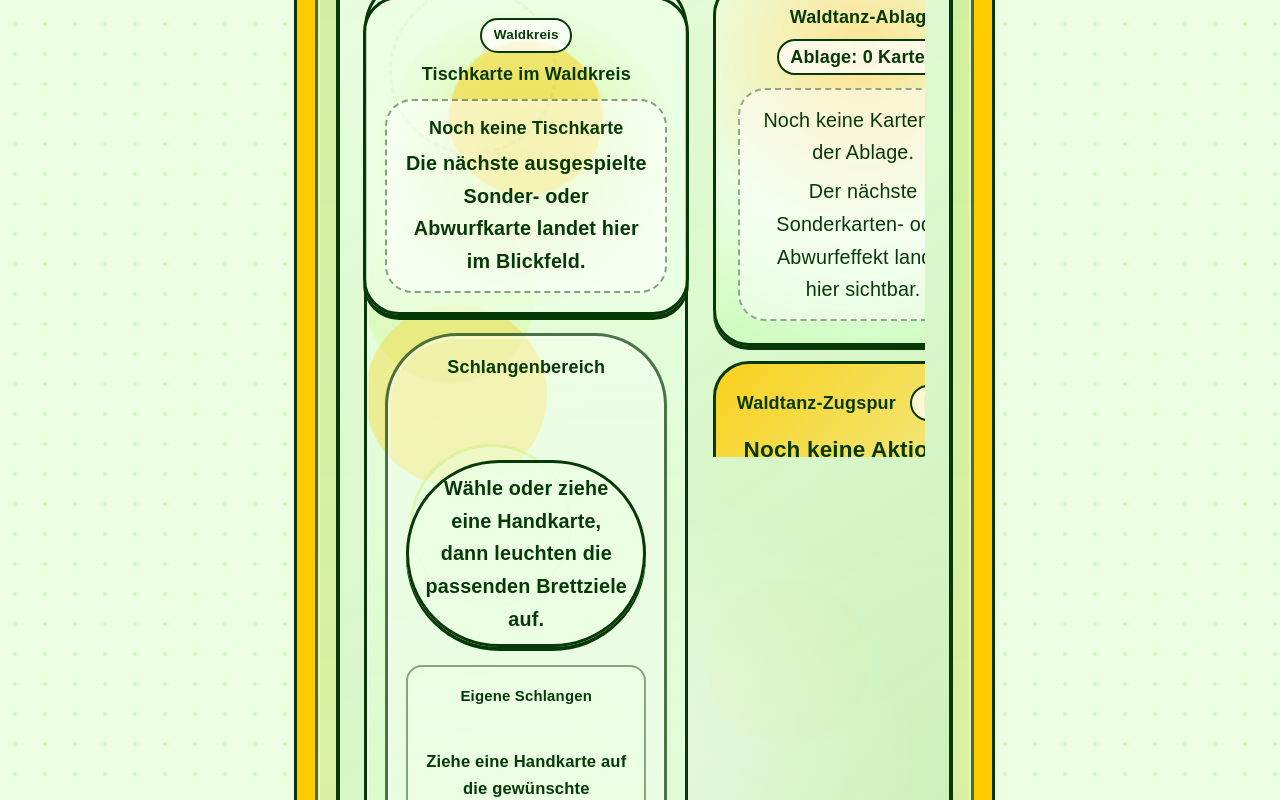
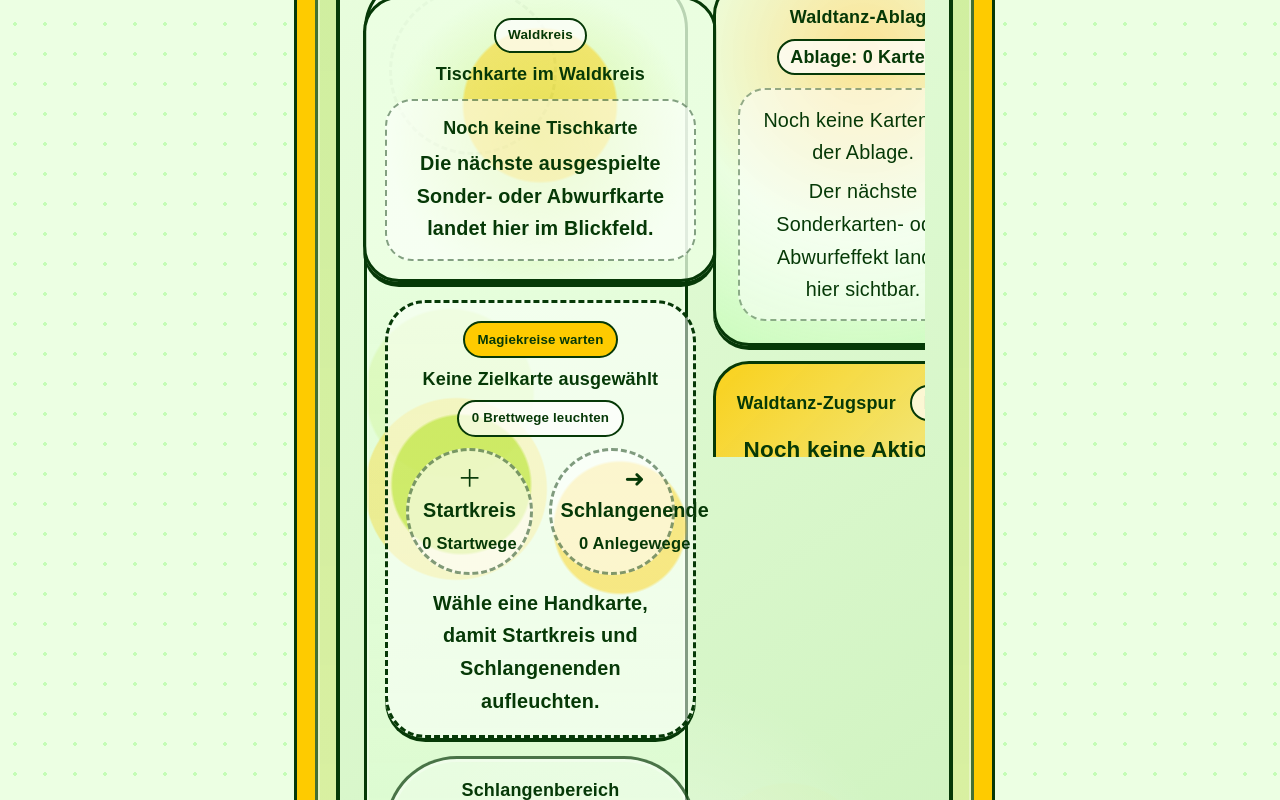
Before and after one commit to hanno79/schlangentanz-v2, a React (Vite) app: page / in a window 1280 px wide. Shown: the part 4761-5561 px from the top of the page. Built offline with nearby package versions, Linux system fonts and the light colour scheme.

Commit message:
M1ah: Magiekreise in die Waldtanz-Lichtung legen

```diff
--- a/src/App.css
+++ b/src/App.css
@@ -2621,7 +2621,7 @@ code {
 .waldtanz-arenastein__schlangenlichtung {
   min-height: clamp(26rem, 48vh, 38rem);
   display: grid;
-  grid-template-rows: auto minmax(0, 1fr);
+  grid-template-rows: auto auto minmax(0, 1fr);
   gap: clamp(0.7rem, 1.4vw, 1rem);
   align-content: stretch;
   padding: clamp(0.7rem, 1.4vw, 1rem);
@@ -2637,6 +2637,98 @@ code {
 .waldtanz-arenastein__schlangenlichtung .schlangenbereich {
   min-height: 0;
   background: rgba(255, 255, 255, 0.32);
+}
+
+.waldtanz-magiekreise {
+  display: grid;
+  gap: 0.65rem;
+  padding: clamp(0.75rem, 1.5vw, 1rem);
+  border: 3px dashed var(--st-color-border-strong);
+  border-radius: 2.25rem;
+  background:
+    radial-gradient(circle at 24% 42%, rgba(164, 222, 2, 0.48) 0 3.8rem, transparent 3.95rem),
+    radial-gradient(circle at 76% 52%, rgba(254, 203, 0, 0.44) 0 3.6rem, transparent 3.75rem),
+    rgba(255, 255, 255, 0.5);
+  box-shadow: 0 4px 0 var(--st-color-border-strong);
+}
+
+.waldtanz-magiekreise__kopf {
+  display: flex;
+  flex-wrap: wrap;
+  gap: 0.45rem 0.65rem;
+  align-items: center;
+  justify-content: center;
+  text-align: center;
+}
+
+.waldtanz-magiekreise__badge,
+.waldtanz-magiekreise__zaehler {
+  width: fit-content;
+  padding: 0.18rem 0.7rem;
+  border: 2px solid var(--st-color-border-strong);
+  border-radius: 999px;
+  background: var(--st-color-secondary-container);
+  font-family: var(--st-font-headline);
+  font-size: 0.74rem;
+  font-weight: 900;
+}
+
+.waldtanz-magiekreise__zaehler {
+  background: rgba(255, 255, 255, 0.72);
+}
+
+.waldtanz-magiekreise__liste {
+  display: grid;
+  grid-template-columns: repeat(2, minmax(7rem, 1fr));
+  gap: clamp(0.55rem, 1.4vw, 0.9rem);
+  margin: 0;
+  padding: 0;
+  list-style: none;
+}
+
+.waldtanz-magiekreise__kreis {
+  display: grid;
+  place-items: center;
+  align-content: center;
+  gap: 0.16rem;
+  aspect-ratio: 1;
+  min-height: 5.7rem;
+  padding: 0.5rem;
+  border: 3px dashed rgba(6, 57, 7, 0.5);
+  border-radius: 999px;
+  background: rgba(255, 255, 255, 0.6);
+  color: var(--st-color-border-strong);
+  font-family: var(--st-font-headline);
+  font-weight: 900;
+  text-align: center;
+}
+
+.waldtanz-magiekreise__kreis--aktiv {
+  border-style: solid;
+  background: linear-gradient(145deg, var(--st-color-primary-container), var(--st-color-secondary-container));
+  box-shadow: 0 4px 0 var(--st-color-border-strong);
+  animation: waldtanz-zielkreis-puls 1.7s ease-in-out infinite;
+}
+
+.waldtanz-magiekreise__kreis span {
+  font-size: 1.35rem;
+  line-height: 1;
+}
+
+.waldtanz-magiekreise__kreis small,
+.waldtanz-magiekreise p {
+  margin: 0;
+  font-family: var(--st-font-body);
+  font-weight: 900;
+}
+
+.waldtanz-magiekreise p {
+  text-align: center;
+}
+
+@keyframes waldtanz-zielkreis-puls {
+  0%, 100% { transform: translateY(0); }
+  50% { transform: translateY(-3px); }
 }
 
 .waldtanz-tischkarte {
--- a/src/App.tsx
+++ b/src/App.tsx
@@ -39,6 +39,7 @@ import WaldtanzAufgabentafel from './components/WaldtanzAufgabentafel'
 import WaldtanzKartenpop from './components/WaldtanzKartenpop'
 import WaldtanzBonuszauber from './components/WaldtanzBonuszauber'
 import WaldtanzTischkarte from './components/WaldtanzTischkarte'
+import WaldtanzMagiekreise from './components/WaldtanzMagiekreise'
 import WertungPanel from './components/WertungPanel'
 import type { KiGegnerAnzahl } from './components/SonnigesNestLobby'
 import { aktionsLabel } from './aktionsLabel'
@@ -303,6 +304,11 @@ function App({ initialZustand }: AppProps) {
                 <div className="waldtanz-arenastein__spielfeld">
                   <section className="waldtanz-arenastein__schlangenlichtung" aria-label="Schlangenlichtung">
                     <WaldtanzTischkarte zustand={zustand} />
+                    <WaldtanzMagiekreise
+                      ausgewaehlteHandkarteId={ausgewaehlteHandkarte?.id ?? null}
+                      neueSchlangeStartenAktionen={versteckeKiEinzelaktionen ? [] : neueSchlangeStartenAktionen}
+                      karteAnlegenAktionen={versteckeKiEinzelaktionen ? [] : karteAnlegenAktionen}
+                    />
                     <Schlangenbereich
                       zustand={zustand} zeigeSchlangenhaeutungBrettziel={!versteckeKiEinzelaktionen}
                       aktiverSpieler={aktiverSpieler}
--- /dev/null
+++ b/src/components/WaldtanzMagiekreise.tsx
@@ -0,0 +1,70 @@
+/*
+Author: rahn
+Datum: 15.06.2026
+Version: 1.0
+Beschreibung: Board-nahe Google-Stitch-Magiekreise fuer Start- und Anlegeziele in der Waldtanz-Schlangenlichtung.
+*/
+
+import type { SpielAktion } from '../engine'
+
+interface WaldtanzMagiekreiseProps {
+  ausgewaehlteHandkarteId: string | null
+  neueSchlangeStartenAktionen: Extract<SpielAktion, { typ: 'NeueSchlangeStarten' }>[]
+  karteAnlegenAktionen: Extract<SpielAktion, { typ: 'KarteAnlegen' }>[]
+}
+
+function countNeueSchlangeStarten(
+  aktionen: WaldtanzMagiekreiseProps['neueSchlangeStartenAktionen'],
+  karteId: string | null,
+): number {
+  return karteId ? aktionen.filter((aktion) => aktion.handkartenId === karteId).length : 0
+}
+
+function countKarteAnlegen(
+  aktionen: WaldtanzMagiekreiseProps['karteAnlegenAktionen'],
+  karteId: string | null,
+): number {
+  return karteId ? aktionen.filter((aktion) => aktion.handkartenId === karteId).length : 0
+}
+
+function pluralisiere(anzahl: number, singular: string, plural: string): string {
+  return `${anzahl} ${anzahl === 1 ? singular : plural}`
+}
+
+export default function WaldtanzMagiekreise({
+  ausgewaehlteHandkarteId,
+  neueSchlangeStartenAktionen,
+  karteAnlegenAktionen,
+}: WaldtanzMagiekreiseProps) {
+  const startkreisAnzahl = countNeueSchlangeStarten(neueSchlangeStartenAktionen, ausgewaehlteHandkarteId)
+  const schlangenendeAnzahl = countKarteAnlegen(karteAnlegenAktionen, ausgewaehlteHandkarteId)
+  const brettwegeAnzahl = startkreisAnzahl + schlangenendeAnzahl
+  const istAktiv = Boolean(ausgewaehlteHandkarteId && brettwegeAnzahl > 0)
+  const statusText = istAktiv ? 'Magiekreise aktiv' : 'Magiekreise warten'
+  const hilfeText = istAktiv
+    ? 'Spiele die Karte direkt in einen leuchtenden Kreis der Waldlichtung.'
+    : 'Wähle eine Handkarte, damit Startkreis und Schlangenenden aufleuchten.'
+
+  return (
+    <section className={`waldtanz-magiekreise${istAktiv ? ' waldtanz-magiekreise--aktiv' : ''}`} aria-label="Waldtanz-Magiekreise">
+      <div className="waldtanz-magiekreise__kopf">
+        <span className="waldtanz-magiekreise__badge">{statusText}</span>
+        <strong>{ausgewaehlteHandkarteId ? `Zielkarte: ${ausgewaehlteHandkarteId}` : 'Keine Zielkarte ausgewählt'}</strong>
+        <span className="waldtanz-magiekreise__zaehler">{brettwegeAnzahl} Brettwege leuchten</span>
+      </div>
+      <ul className="waldtanz-magiekreise__liste" aria-label="Leuchtende Brettwege">
+        <li className={`waldtanz-magiekreise__kreis${startkreisAnzahl > 0 ? ' waldtanz-magiekreise__kreis--aktiv' : ''}`} aria-label={`Startkreis: ${pluralisiere(startkreisAnzahl, 'Startweg', 'Startwege')}`}>
+          <span aria-hidden="true">＋</span>
+          <strong>Startkreis</strong>
+          <small>{pluralisiere(startkreisAnzahl, 'Startweg', 'Startwege')}</small>
+        </li>
+        <li className={`waldtanz-magiekreise__kreis${schlangenendeAnzahl > 0 ? ' waldtanz-magiekreise__kreis--aktiv' : ''}`} aria-label={`Schlangenende: ${pluralisiere(schlangenendeAnzahl, 'Anlegeweg', 'Anlegewege')}`}>
+          <span aria-hidden="true">➜</span>
+          <strong>Schlangenende</strong>
+          <small>{pluralisiere(schlangenendeAnzahl, 'Anlegeweg', 'Anlegewege')}</small>
+        </li>
+      </ul>
+      <p>{hilfeText}</p>
+    </section>
+  )
+}
```
Also changed, not shown: 2 other files (tests, documents, lock files or other folders).
